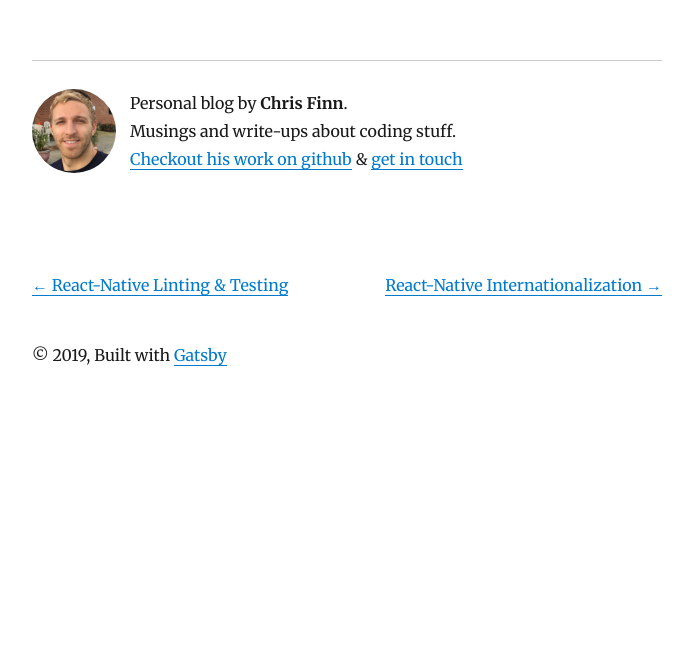
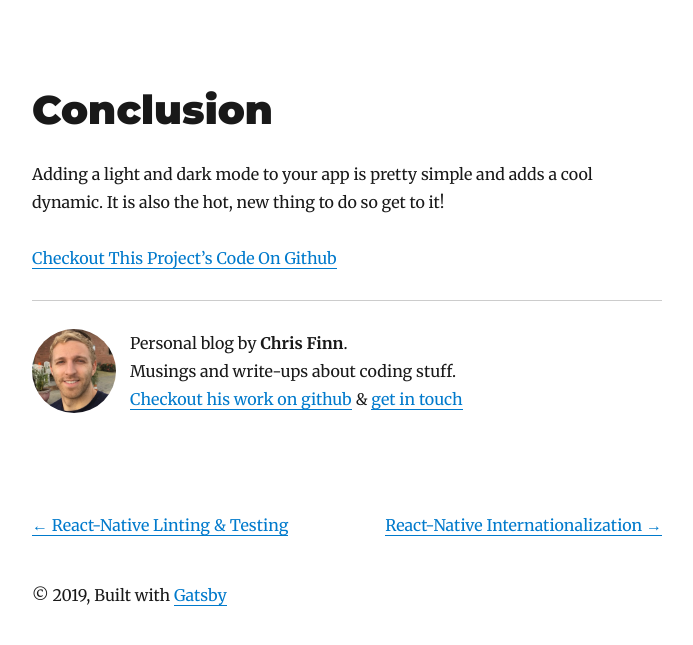
Before and after one commit to thefinnomenon/thefinnternet, a Gatsby site: page /react-native-dark-mode/ in a window 1280 px wide. Shown: the part 6184-6829 px from the top of the page, without its empty margins (293-986 px from the left). Before the commit the page ends 6595 px from the top, so only its background shows below. Built offline with nearby package versions, Linux system fonts and the light colour scheme; Gatsby itself is replaced by a stand-in of ours; some packages are replaced by stand-ins of ours; code samples lack their colours.

Commit message:
Added conclusion and git repo link

````diff
--- a/content/blog/react-native-dark-mode/index.md
+++ b/content/blog/react-native-dark-mode/index.md
@@ -184,3 +184,8 @@ const App = () => (
 
 export default App;
 ```
+
+# Conclusion
+Adding a light and dark mode to your app is pretty simple and adds a cool dynamic. It is also the hot, new thing to do so get to it!
+
+[Checkout This Project’s Code On Github](https://github.com/thefinnomenon/react-native-dark-mode)
````
